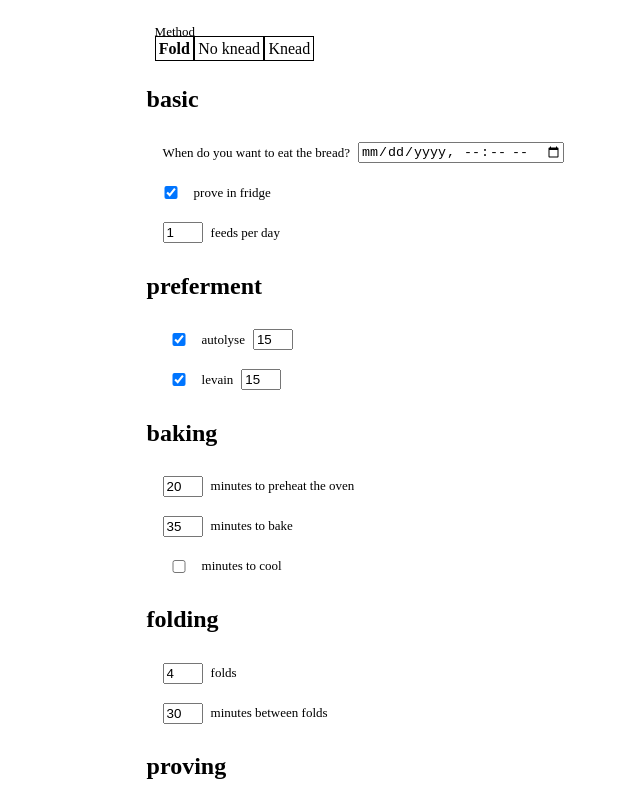
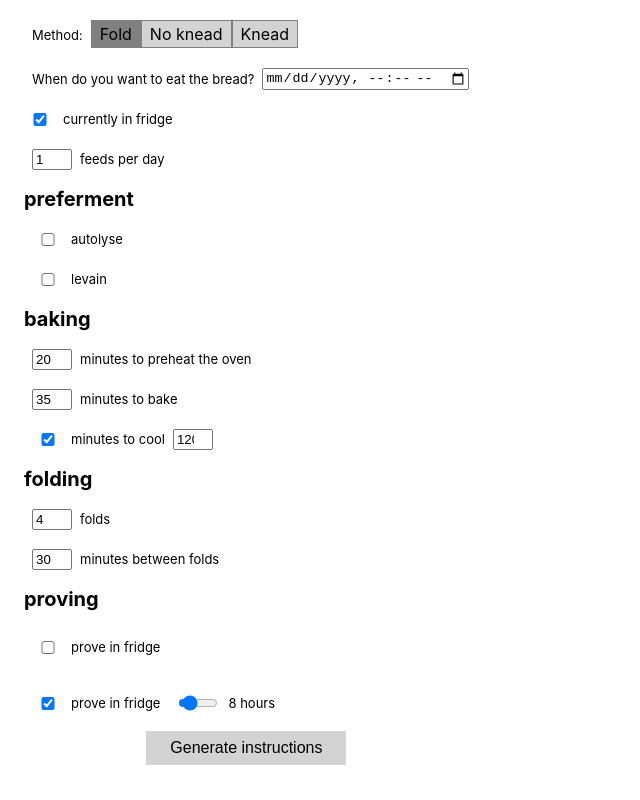
Before and after one commit to andrejak/sourdough-times, a React (Vite) app: page / in a window 1280 px wide. Shown: the top 800 px of the page, without its empty margins (0-640 px from the left). Built offline with nearby package versions, Linux system fonts and the light colour scheme.

Commit message:
A couple small UI improvements

```diff
--- a/src/App.tsx
+++ b/src/App.tsx
@@ -7,9 +7,9 @@ import "./styles/global.css";
 
 const Container = styled.div`
   display: flex;
-  align-items: center;
+  align-items: flex-start;
   flex-wrap: wrap;
-  justify-content: space-around;
+  justify-content: space-between;
   width: 100vw;
 `;
 
--- a/src/components/ConfigForm.tsx
+++ b/src/components/ConfigForm.tsx
@@ -14,6 +14,29 @@ const Container = styled.div`
 const Form = styled.form`
   display: flex;
   flex-direction: column;
+`;
+
+const Section = styled.div``;
+
+const Header = styled.h2`
+  margin: 0.5rem;
+  padding: 0;
+  font-size: 20px;
+`;
+
+const Button = styled.input`
+  align-self: center;
+  background-color: lightgray;
+  padding: 0.5rem;
+  border: none;
+  font-size: 16px;
+  width: 200px;
+
+  &:hover {
+    cursor: pointer;
+    background-color: gray;
+    transition: all 100ms ease;
+  }
 `;
 
 const configs: { [key in Method]: FullConfig } = {
@@ -65,11 +88,13 @@ const ConfigForm = ({
 
   return (
     <Container>
-      <MethodField field={method} setValue={setMethod}></MethodField>
       <Form onSubmit={handleSubmit}>
+        <MethodField field={method} setValue={setMethod}></MethodField>
         {Object.keys(config).map((section) => (
-          <div key={section}>
-            <h2>{section.replace("Section", "")}</h2>
+          <Section key={section}>
+            {section != "basicSection" && (
+              <Header>{section.replace("Section", "")}</Header>
+            )}
             {Object.keys(config[section]).map((fieldId) => {
               const field = config[section][fieldId];
               if (fieldId === "method") {
@@ -95,9 +120,9 @@ const ConfigForm = ({
                 />
               );
             })}
-          </div>
+          </Section>
         ))}
-        <input type="submit" value="Submit" />
+        <Button type="submit" value="Generate instructions" />
       </Form>
     </Container>
   );
--- a/src/components/Field/MethodField.tsx
+++ b/src/components/Field/MethodField.tsx
@@ -2,15 +2,16 @@ import React from "react";
 import { Method } from "../../types";
 import styled from "styled-components";
 
-const VerticalContainer = styled.div`
+const Container = styled.div`
   display: flex;
-  flex-direction: column;
-  align-items: left;
+  align-items: baseline;
   padding: 0.5rem;
 `;
 
 const Label = styled.label`
   font-size: 13px;
+  margin-bottom: 0.5rem;
+  padding: 0 0.5rem;
 `;
 
 const methodOptions: { [key in Method]: string } = {
@@ -21,9 +22,15 @@ const methodOptions: { [key in Method]: string } = {
 
 const Option = styled.span<{ selected: boolean }>`
   cursor: pointer;
-  border: 1px solid black;
-  padding: 0.2rem;
-  ${(props) => props.selected && "font-weight: bold"}
+  background-color: ${(props) => (props.selected ? "gray" : "lightgray")};
+  border: 1px solid gray;
+  padding: 0.2rem 0.5rem;
+
+  &:hover {
+    cursor: pointer;
+    background-color: gray;
+    transition: all 100ms ease;
+  }
 `;
 
 const MethodField = ({
@@ -33,8 +40,8 @@ const MethodField = ({
   field: Method;
   setValue: (newValue: Method) => void;
 }): JSX.Element => (
-  <VerticalContainer>
-    <Label>Method</Label>
+  <Container>
+    <Label>Method: </Label>
     <div>
       {Object.keys(methodOptions).map((method: Method) => (
         <Option
@@ -46,7 +53,7 @@ const MethodField = ({
         </Option>
       ))}
     </div>
-  </VerticalContainer>
+  </Container>
 );
 
 export default MethodField;
--- a/src/components/Field/NumberField.tsx
+++ b/src/components/Field/NumberField.tsx
@@ -47,16 +47,13 @@ const NumberField = ({
   setValue: (newValue: number | Range<number>) => void;
 }): JSX.Element => {
   const [show, setShow] = React.useState(
-    !field.optional || field.value === null
+    !field.optional || field.value !== null
   );
   let value = field.min || 1;
   if (field.value) {
     value = field.value as number;
     if (field.type === "range") {
       value = (field.value as Range<number>).from;
-    }
-    if (field.displayUnit === "h") {
-      value = value / minsInH;
     }
   }
 
@@ -83,12 +80,15 @@ const NumberField = ({
                   to: parseInt(e.target.value),
                 });
               } else {
-                console.log("set to ", e.target.value);
                 setValue(parseInt(e.target.value));
               }
             }}
           ></Input>
-          {!field.optional && <Label>{field.label}</Label>}
+          {!field.optional && (
+            <Label>
+              {field.type === "range" && value / minsInH} {field.label}
+            </Label>
+          )}
         </Container>
       )}
     </Container>
--- a/src/components/Steps.tsx
+++ b/src/components/Steps.tsx
@@ -14,7 +14,7 @@ const Steps = ({ steps }: { steps: Step[] }): JSX.Element => (
   <Container>
     {steps.map((step, index) => (
       <div key={index}>
-        {moment(step.when).format("dddd HH:mm")}: {step.instruction}
+        <b>{moment(step.when).format("dddd HH:mm")}</b>: {step.instruction}
       </div>
     ))}
   </Container>
--- a/src/state/index.ts
+++ b/src/state/index.ts
@@ -21,7 +21,7 @@ const fridgeField = (value: boolean): BooleanFieldType => ({
 const hourRangeField = (from: number, to: number): NumericalFieldType => ({
   label: "hours",
   type: "range",
-  value: { from, to },
+  value: { from: from * minsInH, to: to * minsInH },
   min: 1 * minsInH,
   max: 48 * minsInH,
   step: minsInH,
@@ -35,7 +35,7 @@ const initBasicSection = (method: Method): BasicSection => ({
     type: "datetime",
     value: moment().add(3, "d").set({ hour: 12, minute: 0 }),
   },
-  inFridge: fridgeField(true),
+  inFridge: { label: "currently in fridge", type: "boolean", value: true },
   numFeedsPerDay: {
     label: "feeds per day",
     help: "",
--- a/src/styles/global.css
+++ b/src/styles/global.css
@@ -2,6 +2,8 @@ html,
 body {
   margin: 0;
   padding: 0;
+  font-family: -apple-system, BlinkMacSystemFont, Segoe UI, Roboto, Oxygen,
+    Ubuntu, Cantarell, Fira Sans, Droid Sans, Helvetica Neue, sans-serif;
 }
 
 * {
```
Also changed, not shown: src/lambda/calculate.ts (+15 -16 lines).
